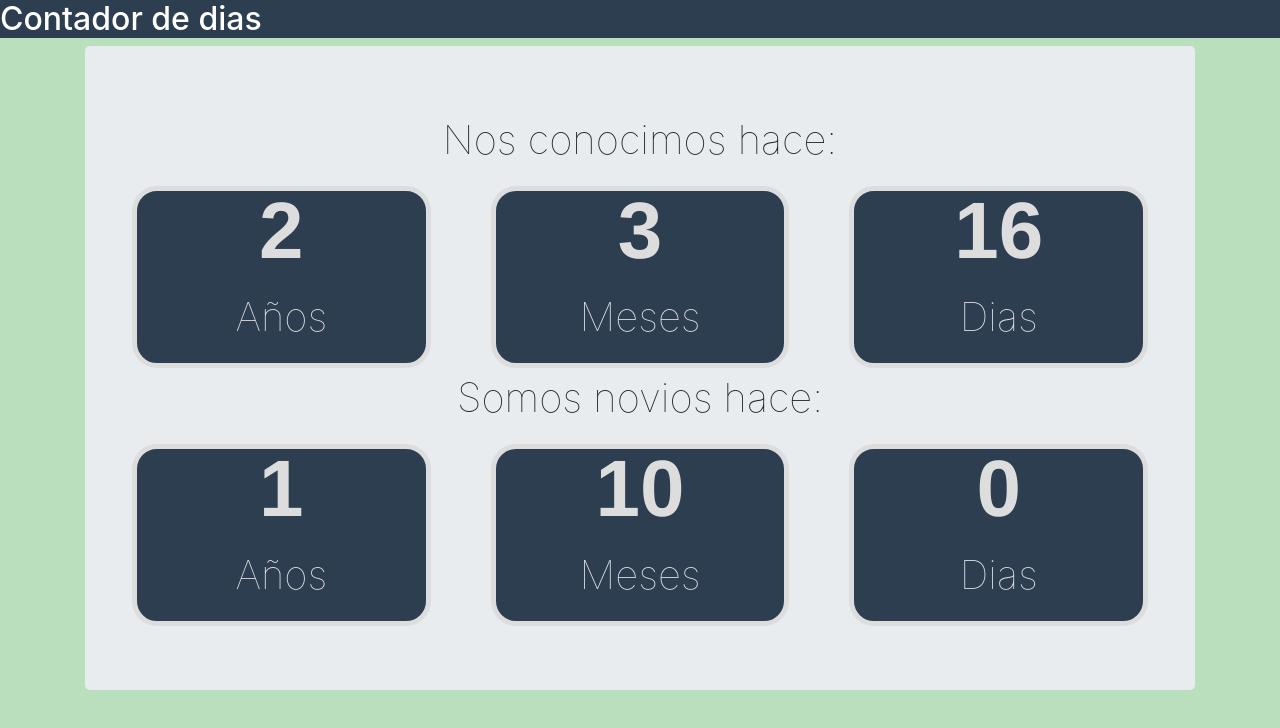
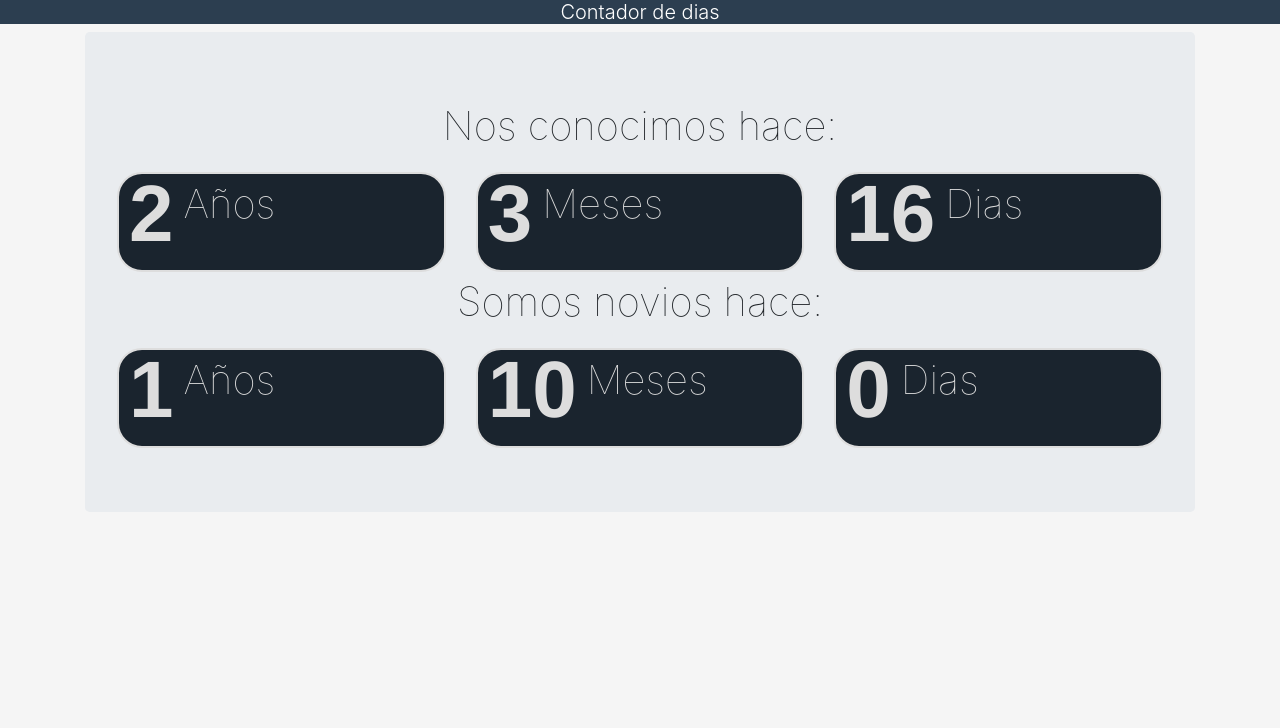
Before and after one commit to AleNuez/cuentafechapp, a plain HTML site: page index.html in a window 1280 px wide. Drawn offline with Linux system fonts and the light colour scheme.

Commit message:
getting into v2 ui

```diff
--- a/css/styles.css
+++ b/css/styles.css
@@ -3,7 +3,7 @@ header {
     color: #ffffff;
 }
 body {
-    background: #badfbd;
+    background: #f5f5f5;
 
 }
 #clock {
@@ -11,14 +11,13 @@ body {
     font-size: 40px;
 }
 .numero {
-    border: 5px solid #ddd;
+    border: 2px solid #ddd;
     border-radius: 25px;
-    padding: 0 15px;
-    margin: 0 15px;
-    background: #2c3e50;
+    background: #1a242e;
    color: #ddd;
     top: 50%;
     left: 50%;
+    display: flex;
 }
 .box {
     display: inline-block;
@@ -28,4 +27,7 @@ body {
     line-height: 1em;
     font-weight: bold;
     color: #ddd;
+    padding-left: 10px;
+    margin-right: 10px;
+    vertical-align: middle;
 }
--- a/index.html
+++ b/index.html
@@ -16,12 +16,11 @@
 </head>
 <body>
     <header>
-            <h2>Contador de dias</h2>
+            <h2 class="lead text-center">Contador de dias</h2>
     </header>
 
     <div class="container" id="clock">
        <div class="jumbotron text-center">
-
         <div class="row">
             <div class="col" id="light-box1">
             <div class="col"><p>Nos conocimos hace:</p></div>
@@ -34,10 +33,12 @@
                     </div>
                      <div class="col">
                       <div class="numero"><p class="box"  id="days">-</p><p>Dias</p></div>
+
                     </div>
                  </div>
               </div>
       <div class="w-100"></div> <!-- Esto hace un salto de linea-->
+
             <div class="col" id="light-box2">
             <div class="col"><p>Somos novios hace:</p></div>
                 <div class="row">
```
Lines whose indentation alone changed are shown as unchanged.
